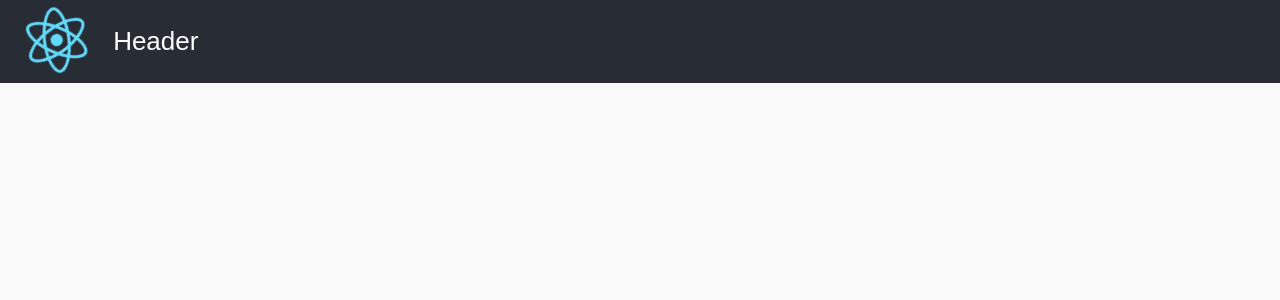
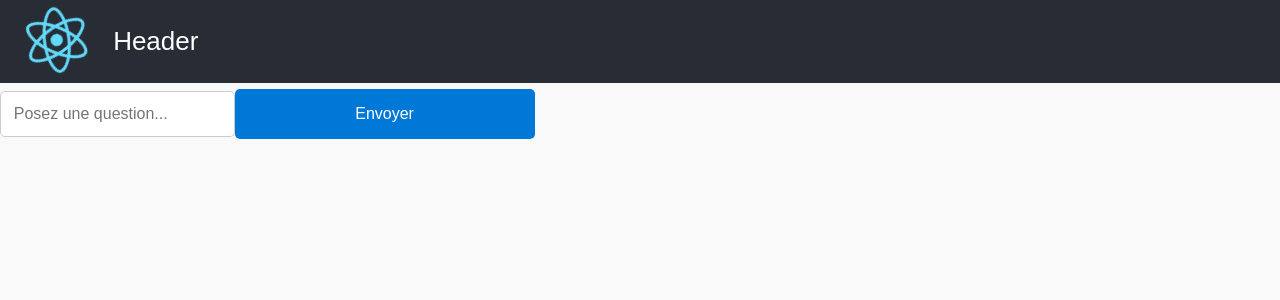
Before and after one commit to alexis-lhu/react_junia, a React (Create React App) app: page /chat in a window 1280 px wide. Before the commit this address had no page. Shown: the top 300 px of the page. Built offline with nearby package versions, Linux system fonts and the light colour scheme.

Commit message:
essai chatbot semi-fonctionnel

```diff
--- a/src/App.js
+++ b/src/App.js
@@ -6,6 +6,7 @@ import Index from './components/body/index.js';
 import Main from './components/body/main.js';
 import Login from './components/body/login.js';
 import Echouer from './components/body/echouer.js';
+import Chatbot from './components/body/chatbot.js';
 
 function App() {
   return (
@@ -16,6 +17,7 @@ function App() {
         <Route path="/login" element={<Login />} />
         <Route path="/index" element={<Index />} />
         <Route path="/echouer" element={<Echouer />} />
+        <Route path="chat" element={<Chatbot />} />
       </Routes>
     </Router>
   );
--- /dev/null
+++ b/src/components/body/chatbot.js
@@ -0,0 +1,53 @@
+import React, { useState } from 'react';
+import axios from 'axios';
+
+const Chatbot = () => {
+  const [messages, setMessages] = useState([]);
+  const [input, setInput] = useState('');
+
+  // Fonction pour envoyer le message et obtenir la réponse du bot
+  const handleSendMessage = async () => {
+    if (!input) return;
+
+    // Ajouter le message utilisateur à l'historique
+    const newMessages = [...messages, { user: true, text: input }];
+    setMessages(newMessages);
+    setInput('');
+
+    // Appel au backend pour obtenir la réponse du bot
+    try {
+      const response = await axios.post('http://localhost:5000/chat', {
+        message: input, // Message de l'utilisateur envoyé au backend
+      });
+        console.log('Réponse du serveur backend:', response);
+
+      // Ajouter la réponse du bot à l'historique
+      setMessages([...newMessages, { user: false, text: response }]);
+    } catch (error) {
+      console.error('Erreur lors de l\'appel au serveur backend:', error);
+      setMessages([...newMessages, { user: false, text: 'Une erreur est survenue.' }]);
+    }
+  };
+
+  return (
+    <div className="chatbot-container">
+      <div className="chatbot-messages">
+        {messages.map((msg, index) => (
+          <div key={index} className={msg.user ? 'user-message' : 'bot-message'}>
+            {msg.text}
+          </div>
+        ))}
+      </div>
+      <input
+        type="text"
+        value={input}
+        onChange={(e) => setInput(e.target.value)}
+        onKeyDown={(e) => e.key === 'Enter' && handleSendMessage()} // Envoyer avec "Entrée"
+        placeholder="Posez une question..."
+      />
+      <button onClick={handleSendMessage}>Envoyer</button>
+    </div>
+  );
+};
+
+export default Chatbot;
```
Also changed, not shown: src/server/package.json (added, +19 -0 lines), src/server/server.js (added, +42 -0 lines), 2 other files (tests, documents, lock files or other folders).
